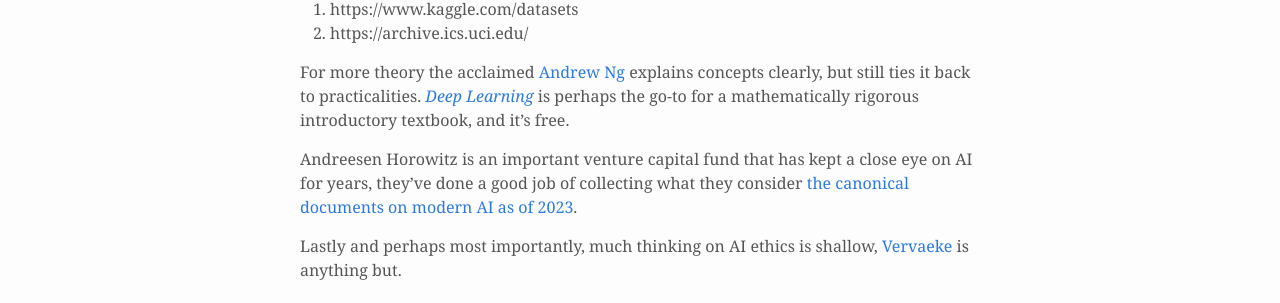
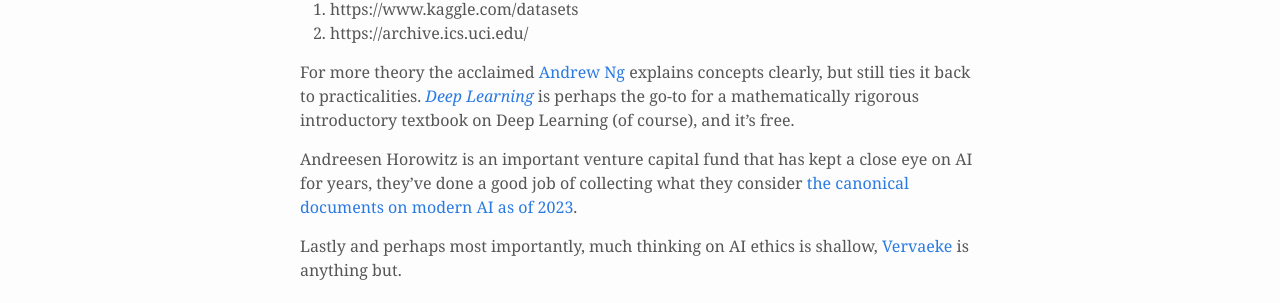
Before and after one commit to kenanwang/username.github.io, a Jekyll site: the page built from resources.md, in a window 1280 px wide. Shown: the part 1477-1780 px from the top of the page. Built offline with Jekyll 4.4.1, drawn with Linux system fonts in a browser that asks for light colours; nearby versions of some CDN libraries.

Commit message:
Update resources.md

```diff
--- a/resources.md
+++ b/resources.md
@@ -48,7 +48,7 @@ You'll probably need access to some data:
 1. https://www.kaggle.com/datasets
 2. https://archive.ics.uci.edu/
 
-For more theory the acclaimed [Andrew Ng](https://www.deeplearning.ai/) explains concepts clearly, but still ties it back to practicalities. [*Deep Learning*](https://www.deeplearningbook.org/) is perhaps the go-to for a mathematically rigorous introductory textbook, and it's free.
+For more theory the acclaimed [Andrew Ng](https://www.deeplearning.ai/) explains concepts clearly, but still ties it back to practicalities. [*Deep Learning*](https://www.deeplearningbook.org/) is perhaps the go-to for a mathematically rigorous introductory textbook on Deep Learning (of course), and it's free.
 
 Andreesen Horowitz is an important venture capital fund that has kept a close eye on AI for years, they've done a good job of collecting what they consider [the canonical documents on modern AI as of 2023](https://a16z.com/ai-canon/).
 
```
